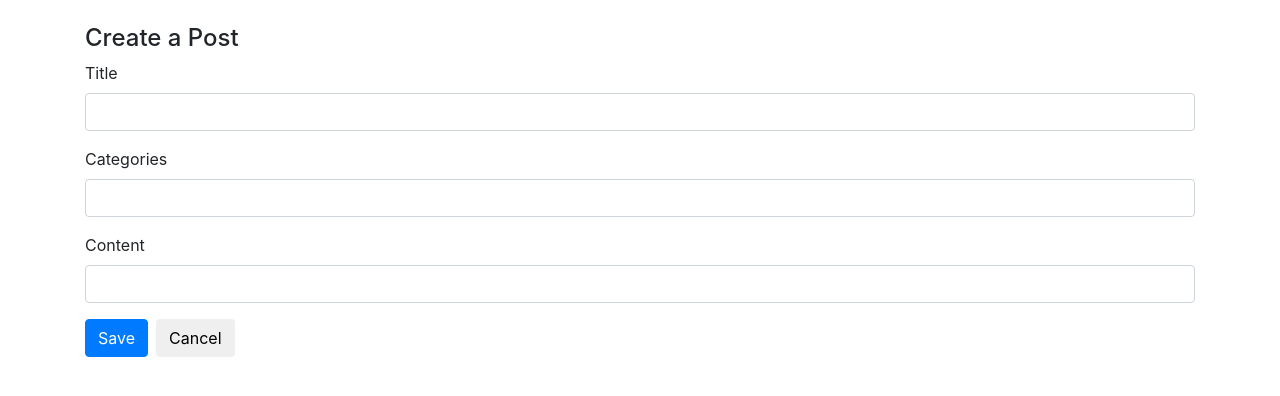
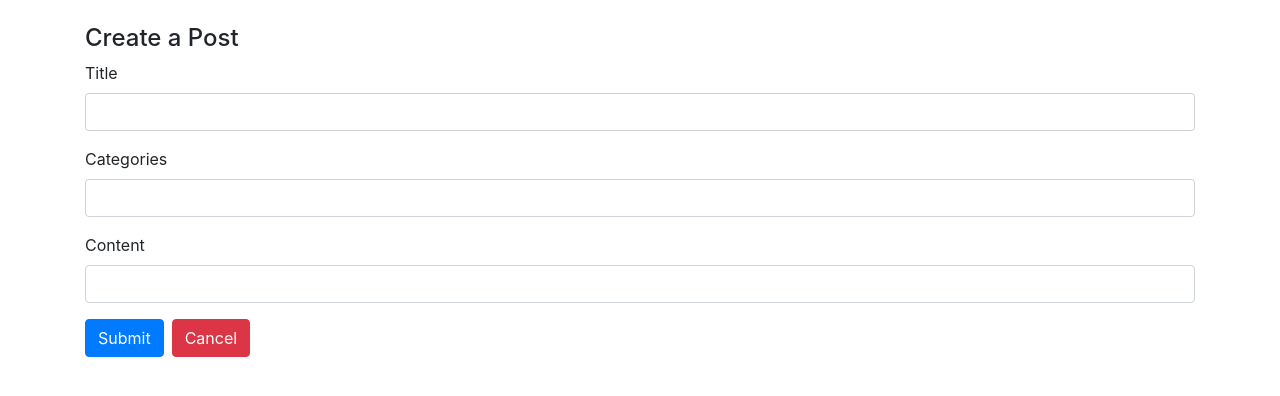
Before and after one commit to nhi-ngo/React-Redux, a React (Create React App) app in the folder blog-editor/: page /posts/new in a window 1280 px wide. Shown: the top 396 px of the page. Built offline with nearby package versions, Linux system fonts and the light colour scheme.

Commit message:
add cancel button and history configuration

```diff
--- a/blog-editor/src/actions/index.js
+++ b/blog-editor/src/actions/index.js
@@ -12,8 +12,8 @@ export const fetchPosts = async () => {
   }
 }
 
-export const createPost = (formValues) => async () => {
-  const response = await posts.post('/posts', { ...formValues })
+export const createPost = async (formValues) => {
+  const response = await posts.post(`/posts${API_KEY}`, formValues)
 
   return {
     type: CREATE_POST,
--- a/blog-editor/src/components/App.js
+++ b/blog-editor/src/components/App.js
@@ -3,6 +3,7 @@ import { BrowserRouter as Router, Route, Switch } from 'react-router-dom'
 
 import PostList from './PostList'
 import PostCreate from './PostCreate'
+import PostShow from './PostShow'
 
 const App = () => {
   return (
@@ -11,7 +12,7 @@ const App = () => {
         <Switch>
           <Route exact path="/" component={PostList} />
           <Route path="/posts/new" exact component={PostCreate} />
-          {/* <Route path="/posts/:id" exact component={PostShow} /> */}
+          <Route path="/posts/:id" exact component={PostShow} />
         </Switch>
       </Router>
     </div>
--- a/blog-editor/src/components/PostCreate.js
+++ b/blog-editor/src/components/PostCreate.js
@@ -6,6 +6,7 @@ import PostForm from './PostForm'
 
 class PostCreate extends Component {
   onSubmit = (formValues) => {
+    this.props.history.push('/')
     this.props.createPost(formValues)
   }
 
--- a/blog-editor/src/components/PostForm.js
+++ b/blog-editor/src/components/PostForm.js
@@ -1,5 +1,6 @@
 import React, { Component } from 'react'
 import { Field, reduxForm } from 'redux-form'
+import { Link } from 'react-router-dom'
 
 class PostForm extends Component {
   renderInput = ({ input, label, meta: { touched, error } }) => {
@@ -21,14 +22,16 @@ class PostForm extends Component {
   }
 
   render() {
-    // console.log(this.props)
     return (
       <form onSubmit={this.props.handleSubmit(this.onSubmit)}>
         <Field name="title" component={this.renderInput} label="Title" />
         <Field name="categories" component={this.renderInput} label="Categories" />
         <Field name="content" component={this.renderInput} label="Content" />
-        <button className="btn btn-primary mr-2">Save</button>
-        <button className="btn">Cancel</button>
+
+        <button className="btn btn-primary mr-2">Submit</button>
+        <Link to="/" className="btn btn-danger">
+          Cancel
+        </Link>
       </form>
     )
   }
--- a/blog-editor/src/components/PostList.js
+++ b/blog-editor/src/components/PostList.js
@@ -12,30 +12,22 @@ class PostList extends Component {
   renderPosts() {
     return this.props.posts.map((post) => {
       return (
-        <div>
-          <Link to={`/posts/${post.id}`} key={post.id} className="list-group-item">
-            {post.title}
-          </Link>
-        </div>
+        <li key={post.id} className="list-group-item">
+          <Link to={`/posts/${post.id}`}>{post.title}</Link>
+        </li>
       )
     })
-  }
-
-  renderCreate() {
-    return (
-      <div className="text-right">
-        <Link to="/posts/new" className="btn btn-primary">
-          Add a Post
-        </Link>
-      </div>
-    )
   }
 
   render() {
     return (
       <div>
-        {this.renderCreate()}
-        <h1>Posts</h1>
+        <div className="text-right">
+          <Link to="/posts/new" className="btn btn-primary">
+            Add a Post
+          </Link>
+        </div>
+        <h2>Posts</h2>
         <ul className="list-group">{this.renderPosts()}</ul>
       </div>
     )
--- /dev/null
+++ b/blog-editor/src/components/PostShow.js
@@ -0,0 +1,13 @@
+import React, { Component } from 'react'
+
+class PostShow extends Component {
+  render() {
+    return (
+      <div>
+        <h1>Show</h1>
+      </div>
+    )
+  }
+}
+
+export default PostShow
```
